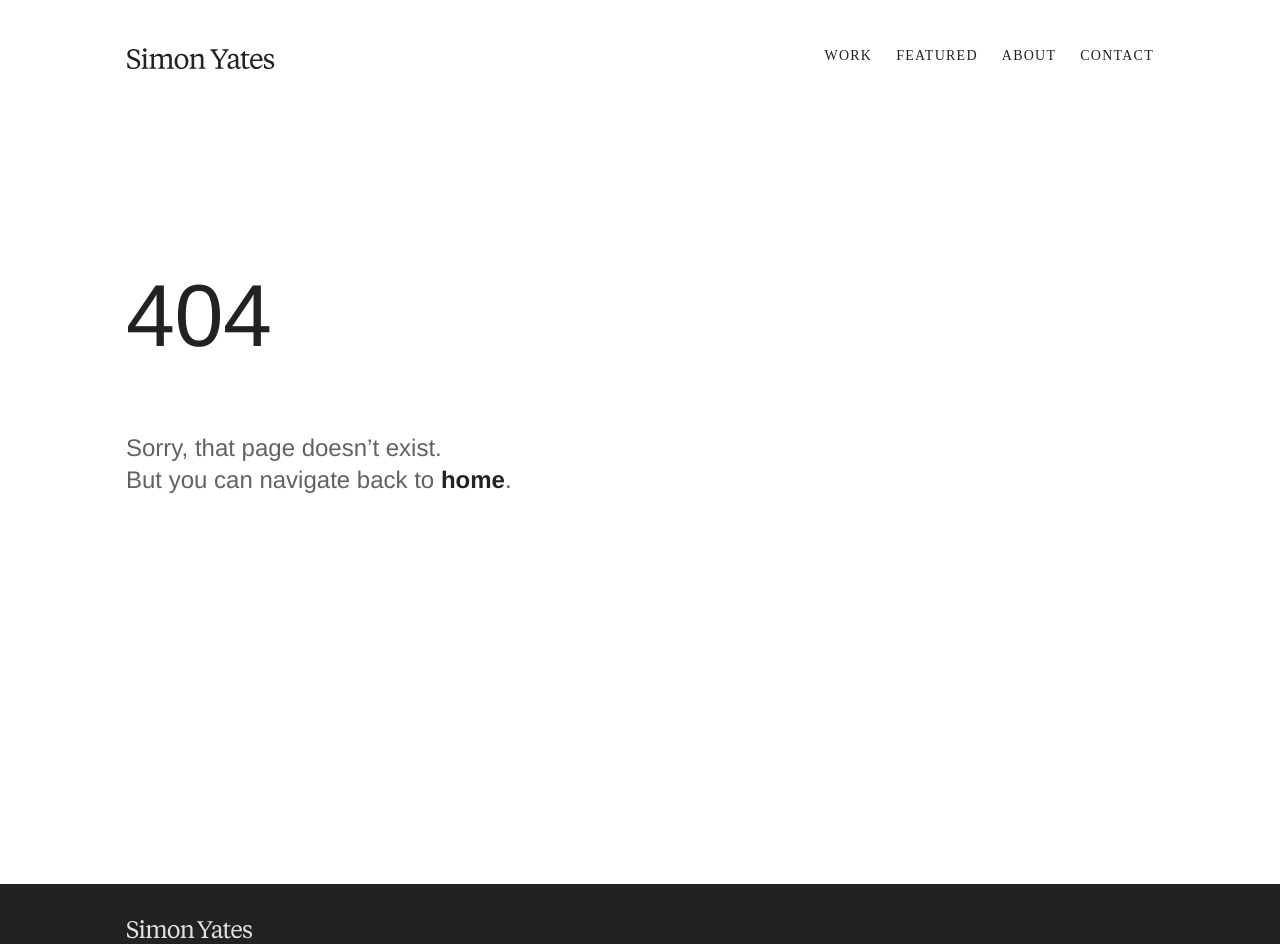
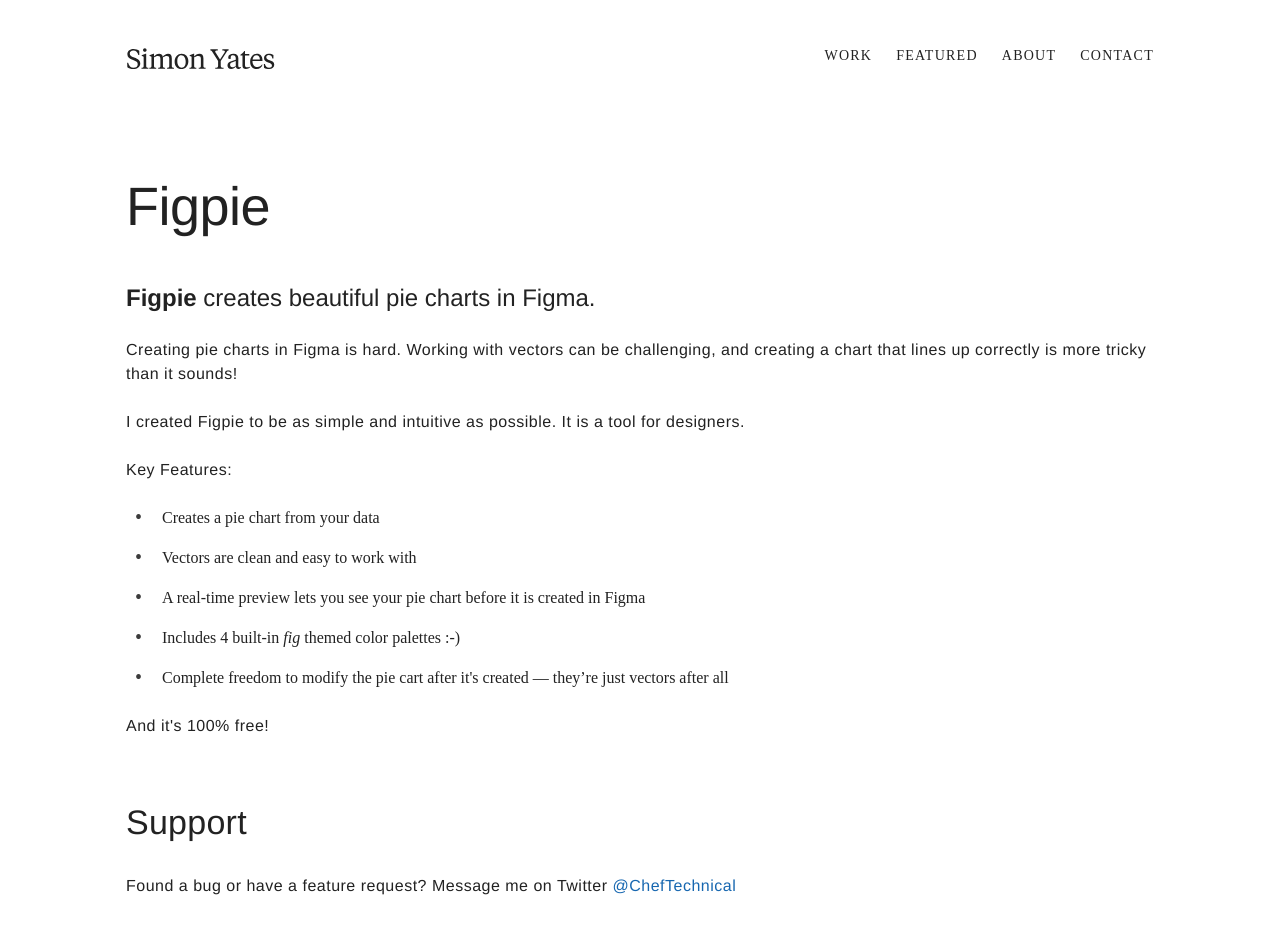
Before and after one commit to cheftechnical/simonyates, a React (Create React App) app: page /figpie in a window 1280 px wide. Before the commit this address had no page. Shown: the top 944 px of the page. Built offline with nearby package versions, Linux system fonts and the light colour scheme; a web font is replaced by a local one.

Commit message:
- Added Figpige product page

```diff
--- a/src/App.tsx
+++ b/src/App.tsx
@@ -1,20 +1,21 @@
 import * as React from 'react';
 import {BrowserRouter as Router, Route, Switch} from 'react-router-dom';
+import About from './pages/About';
 import Contact from './pages/Contact';
+import DefaultTheme from './styling/DefaultTheme';
 import Featured from './pages/Featured';
+import Figpie from './pages/Projects/Figpie';
+import GenworthCanada from './pages/WorkAt/GenworthCanada';
 import Home from './pages/Home';
-import NoMatch from './pages/NoMatch';
-import About from './pages/About';
-import Work from './pages/Work';
-import Rbc from './pages/WorkAt/Rbc';
-import UnchartedSoftware from './pages/WorkAt/UnchartedSoftware';
+import Infomart from './pages/WorkAt/Infomart';
+import JibDesignAndAdvertising from './pages/WorkAt/JibDesignAndAdvertising';
 import Legal from './pages/Legal';
 import MayoClinic from './pages/WorkAt/MayoClinic';
-import GenworthCanada from './pages/WorkAt/GenworthCanada';
-import JibDesignAndAdvertising from './pages/WorkAt/JibDesignAndAdvertising';
-import Infomart from './pages/WorkAt/Infomart';
-import DefaultTheme from './styling/DefaultTheme';
+import NoMatch from './pages/NoMatch';
+import Rbc from './pages/WorkAt/Rbc';
 import ScrollToTop from './ScrollToTop';
+import UnchartedSoftware from './pages/WorkAt/UnchartedSoftware';
+import Work from './pages/Work';
 
 function App() {
     return (
@@ -28,6 +29,7 @@ function App() {
                     <Route exact path="/work/jib-design-and-advertising" component={JibDesignAndAdvertising}/>
                     <Route exact path="/work/infomart" component={Infomart}/>
                     <Route exact path="/work/genworth-canada" component={GenworthCanada}/>
+                    <Route exact path="/figpie" component={Figpie}/>
                     <Route exact path="/work" component={Work}/>
                     <Route exact path="/legal" component={Legal}/>
                     <Route exact path="/featured" component={Featured}/>
--- /dev/null
+++ b/src/pages/Projects/Figpie/index.tsx
@@ -0,0 +1,61 @@
+import * as React from 'react';
+import DefaultLayout from '../../../layouts/Default';
+import MyContainer from '../../../styling/MyContainer';
+import Typography from '../../../styling/Typography';
+import Ul from '../../../styling/ListsUnordered/Ul/intex';
+import Li from '../../../styling/ListsUnordered/Li/intex';
+import {Link} from '@material-ui/core';
+
+export default function Figpie() {
+	return (
+		<DefaultLayout title="Figpie" top="figpie">
+			<MyContainer>
+				<Typography group="primary" variant="h1" weight="regular">
+					Figpie
+				</Typography>
+				<Typography next group="primary" variant="h3" weight="regular">
+					<strong>Figpie</strong> creates beautiful pie charts in Figma.
+				</Typography>
+				<Typography next group="primary" variant="body" weight="regular">
+					Creating pie charts in Figma is hard. Working with vectors can be challenging, and creating a chart that lines up correctly is more tricky than it sounds!
+				</Typography>
+				<Typography next group="primary" variant="body" weight="regular">
+					I created Figpie to be as simple and intuitive as possible. It is a tool for designers.
+				</Typography>
+				<Typography next group="primary" variant="body" weight="regular">
+					Key Features:
+				</Typography>
+				<Ul next>
+					<Li>
+						Creates a pie chart from your data
+					</Li>
+					<Li>
+						Vectors are clean and easy to work with
+					</Li>
+					<Li>
+						A real-time preview lets you see your pie chart before it is created in Figma
+					</Li>
+					<Li>
+						Includes 4 built-in <em>fig</em> themed color palettes :-)
+					</Li>
+					<Li>
+						Complete freedom to modify the pie cart after it's created &mdash; they&rsquo;re just vectors
+						after all
+					</Li>
+				</Ul>
+				<Typography next group="primary" variant="body" weight="regular">
+					And it's 100% free!
+				</Typography>
+
+				<Typography next group="primary" variant="h2" weight="regular">
+					Support
+				</Typography>
+				<Typography next group="primary" variant="body" weight="regular">
+					Found a bug or have a feature request?
+					Message me on Twitter <Link href="https://twitter.com/cheftechnical" rel="external" target="_blank">
+					@ChefTechnical</Link>
+				</Typography>
+			</MyContainer>
+		</DefaultLayout>
+	)
+}
```
Also changed, not shown: 1 other file (tests, documents, lock files or other folders).
